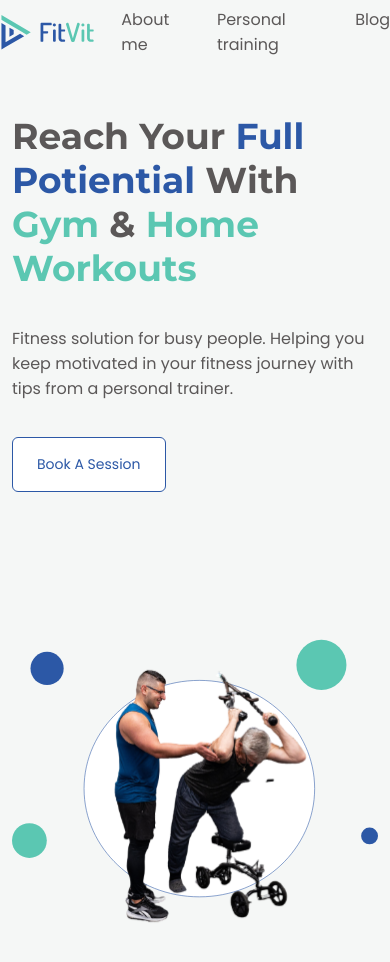
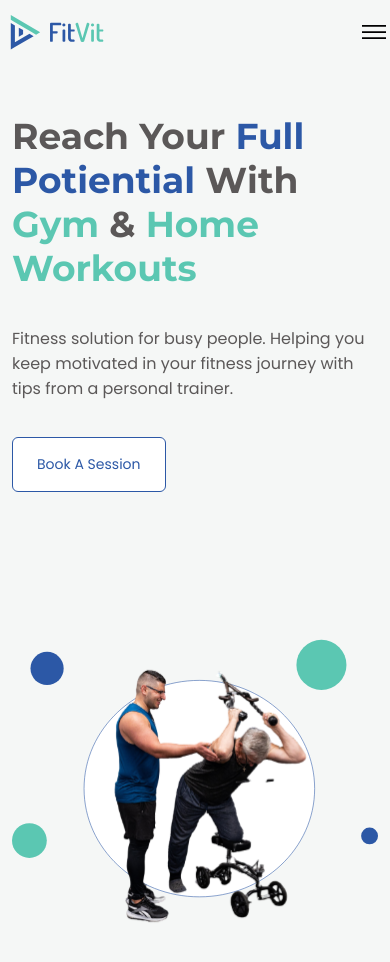
Before and after one commit to JGSolutions/fitvitfitness, a Next.js app: page / in a window 390 px wide. Shown: the top 962 px of the page. Built offline with nearby package versions, Linux system fonts and the light colour scheme.

Commit message:
create the menu button

```diff
--- a/components/header/Header.module.css
+++ b/components/header/Header.module.css
@@ -14,3 +14,24 @@
   display: flex;
   align-items: center;
 }
+
+.menuButton {
+  border: none;
+  background-color: transparent;
+  outline: none;
+  display: none;
+}
+
+@media (max-width: 700px) {
+  .header {
+    justify-content: space-between;
+  }
+
+  .menuNavigation {
+    display: none;
+  }
+
+  .menuButton {
+    display: block;
+  }
+}
--- a/components/header/header.tsx
+++ b/components/header/header.tsx
@@ -7,20 +7,18 @@ export default function Header() {
 	return (
 
 		<header className={`${styles.header}`}>
-			{/* <div className={`container-lg ${styles.header}`}> */}
-
 				<Link href="/">
 					<div className={styles.logoContainer}>
 						<Image
 						src="/fitvit-logo.svg"
 						height={35}
 						width={116}
-						alt="fitVitfitness"
+						alt="fitVitfitness logo"
 						/>
 					</div>
 				</Link>
 
-				<nav>
+				<nav className={styles.menuNavigation}>
 					<ul className={utilStyles.menuOptions}>
 						<li>
 							<Link href="/about">About me</Link>
@@ -33,7 +31,15 @@ export default function Header() {
 						</li>
 					</ul>
 				</nav>
-			{/* </div> */}
+
+				<button className={styles.menuButton}>
+					<Image
+						src="/menu.svg"
+						height={28}
+						width={32}
+						alt="menu"
+						/>
+				</button>
 		</header>
 	);
 }
--- a/pages/blog/index.tsx
+++ b/pages/blog/index.tsx
@@ -37,6 +37,7 @@ export default function Blog({ allPostsData }) {
 
             <Header />
             <PageHeaderSolid headerTitle={'Blog'} subTitle={'All articles about fitness'} />
+            <div className={styles.panel}></div>
             <main className={styles.main}>
                 <div className="container-lg">
                     <div className="row">
```
Also changed, not shown: pages/blog/blog.module.css (+11 -0 lines), public/menu.svg (added).
